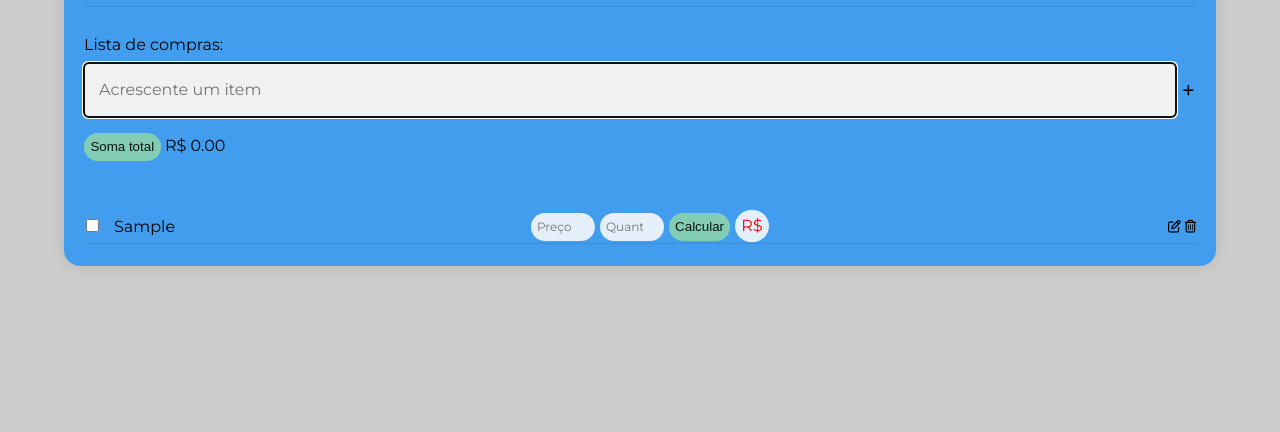
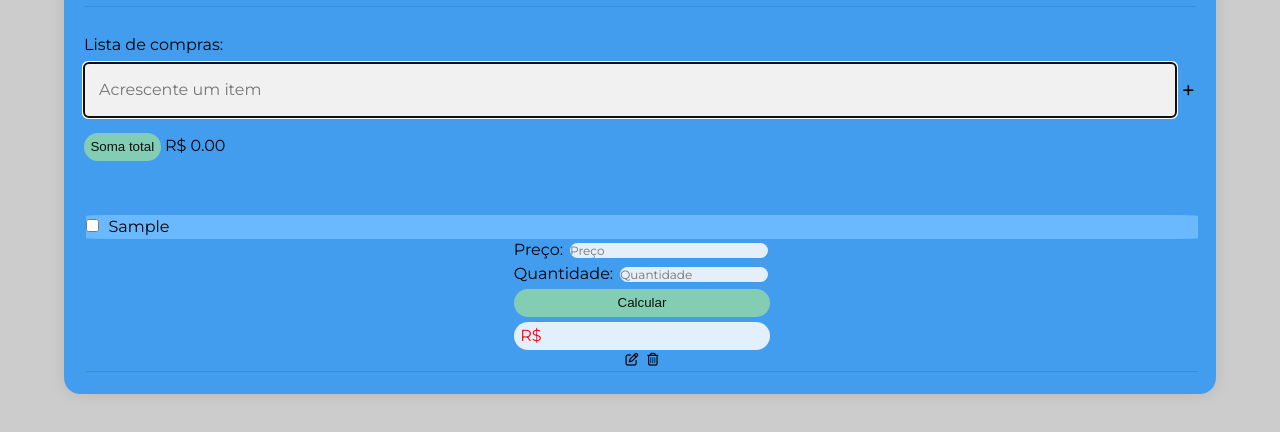
Before and after one commit to matheusPrado007/lista-compras, a plain HTML site: page src/index.html in a window 1280 px wide. Both pictures are taken after typing "Sample" into the empty fields and a click on the button "Soma total". Shown: the part 124-556 px from the top of the page. Drawn offline with nearby package versions, Linux system fonts and the light colour scheme.

Commit message:
feat: organizando com css a estrutura para ficar mais acessivel

```diff
--- a/src/css/style.css
+++ b/src/css/style.css
@@ -167,7 +167,11 @@ input {
 
 .todo-text {
   line-height: 1.5rem;
-  width: 15rem;
+  margin: 0;
+  width: 100%;
+  background-color: #6ab9ff;
+  border-radius: 3%;
+  margin: 2px;
 }
 
 .completed {
@@ -179,8 +183,9 @@ input {
   border-radius: 1.8vw;
   background-color: #fffcfcdc;
   font-size: 75%;
-  width: 15%;
-  padding: 0.5vw ;
+  width: 100%;
+  margin: 2px;
+
 }
 
 .result {
@@ -207,3 +212,32 @@ input {
   background-color: #0088ff00;
   padding: 2px;
 }
+
+/* CSS para organizar os elementos */
+.todo-item {
+  display: flex;
+  flex-direction: column;
+  align-items: flex-start;
+  padding: 10px;
+}
+
+.todo-text label {
+  margin-left: 5px;
+}
+
+.todo-info {
+  display: flex;
+  flex-direction: column;
+  gap: 5px;
+}
+
+.todo-info-row {
+  display: flex;
+  align-items: center;
+  gap: 5px;
+}
+
+.todo-list-controls {
+  display: flex;
+  gap: 5px;
+}
--- a/src/js/script.js
+++ b/src/js/script.js
@@ -81,13 +81,21 @@ function createTodoItemHTML(itemData, itemIndex) {
   const quantity = storedQuantity !== null ? storedQuantity : '';
   //prettier-ignore
   return `
-    <li>
-      <span class="todo-text ${isDone ? "completed" : ""}">
-        <input type="checkbox" id="item-${itemIndex}" ${isDone ? "checked" : ""} />${title}</span>
+    <li class="todo-item">
+      <div class="todo-text ${isDone ? "completed" : ""}">
+        <input type="checkbox" id="item-${itemIndex}" ${isDone ? "checked" : ""} />
+        <label for="item-${itemIndex}">${title}</label>
+      </div>
       <div class="todo-info">
-        <input type="number" id="price-${itemIndex}" class="todo-price price" placeholder="Preço" value="${price}" />
-        <input type="number" id="quantity-${itemIndex}" class="todo-quantity price" placeholder="Quantidade" value="${quantity}" />
-        <button type="button" id="calculate_item-${itemIndex}" class=" btn-calculate">Calcular</button>
+        <div class="todo-info-row">
+          <label for="price-${itemIndex}">Preço:</label>
+          <input type="number" id="price-${itemIndex}" class="todo-price price" placeholder="Preço" value="${price}" />
+        </div>
+        <div class="todo-info-row">
+          <label for="quantity-${itemIndex}">Quantidade:</label>
+          <input type="number" id="quantity-${itemIndex}" class="todo-quantity price" placeholder="Quantidade" value="${quantity}" />
+        </div>
+        <button type="button" id="calculate_item-${itemIndex}" class="btn-calculate">Calcular</button>
         <span class="result" id="result-${itemIndex}">R$ </span>
       </div>
       <div class="todo-list-controls">
```
